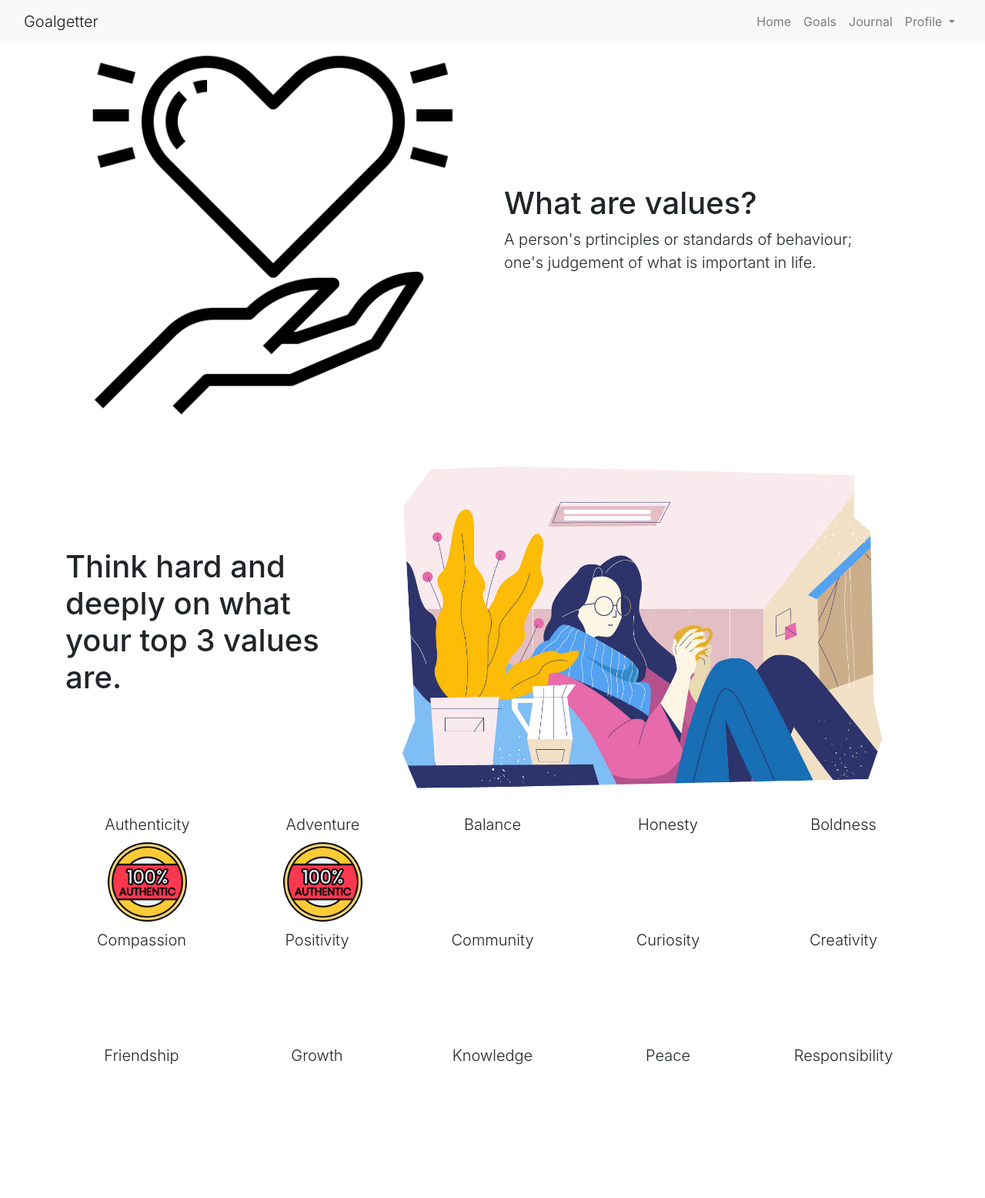
After one commit to shingtzewoo/goalgetter, a Flask app: page /questions/values in a window 1280 px wide. The commit adds this page. Shown: the whole page at 77% size. Run offline with Flask 2, Linux system fonts and the light colour scheme; the visitor is signed in with stand-in values (Sample User, id 1); some libraries are stand-ins or nearby versions.

Commit message:
new models and questionnaire page

```diff
--- a/goalgetter/app.py
+++ b/goalgetter/app.py
@@ -3,6 +3,7 @@ from flask import Flask, render_template, flash
 # blueprints
 from goalgetter.blueprints.page import page
 from goalgetter.blueprints.user import user
+from goalgetter.blueprints.goals import goals
 
 # extensions
 from goalgetter.extensions import db
@@ -24,6 +25,7 @@ def create_app():
     # register blue prints here
     app.register_blueprint(page)
     app.register_blueprint(user)
+    app.register_blueprint(goals)
 
     # register extensions
     extensions(app)
--- a/goalgetter/blueprints/goals/__init__.py
+++ b/goalgetter/blueprints/goals/__init__.py
@@ -0,0 +1 @@
+from goalgetter.blueprints.goals.views import goals
--- a/goalgetter/blueprints/goals/models/milestones.py
+++ b/goalgetter/blueprints/goals/models/milestones.py
@@ -14,4 +14,4 @@ class Milestone(db.Model):
     goal = db.Column(db.Integer, db.ForeignKey('goals.id', onupdate='CASCADE', ondelete='CASCADE'), index=True, nullable=False)
 
     def __init__(self, **kwargs):
-        super(Goal, self).__init__(**kwargs)
+        super(Milestone, self).__init__(**kwargs)
--- /dev/null
+++ b/goalgetter/blueprints/goals/templates/values.html
@@ -0,0 +1,121 @@
+{% extends 'layouts/app.html' %}
+
+{% block title %}What Are Your Values{% endblock %}
+{% block meta_description %}Find out more about your true self.{% endblock %}
+
+{% block body %}
+<section class="row">
+    <div class="col d-flex flex-row justify-content-center">
+        <img src="{{ url_for('static', filename='images/life.png') }}" class="img-fluid floaf-left"
+        width="500" height="50"
+        alt="Picture of a hand and a heart made by ultimatearm available on https://www.flaticon.com/authors/ultimatearm">
+    </div>
+    <div class="col d-flex flex-column justify-content-center" data-aos="fade-in" data-aos-once="true" data-aos-easing="ease-in" data-aos-duration="600">
+            <h1 class="text-left">What are values?</h1>
+            <p class="text-left lead">
+                A person's prtinciples or standards of behaviour;
+                <br>
+                one's judgement of what is important in life.
+                <br>
+            </p>
+    </div>
+</section>
+<section class="row">
+    <div class="col d-flex flex-column justify-content-center">
+        <h1 data-aos="fade-in" data-aos-once="true" data-aos-easing="ease-in" class="text-left">Think hard and deeply on what your top 3 values are.</h1>
+    </div>
+    <div class="col-8 d-flex flex-row justify-content-center">
+        <img src="{{ url_for('static', filename='images/cozy-time.jpg') }}" class="img-fluid"
+        alt="Girl sitting down and drinking coffee on https://www.vecteezy.com/free-vector/human">
+    </div>
+</section>
+<section class="row d-flex">
+    <div class="col col-*">
+        <form method="POST" action="{{ url_for('goals.values')}}">
+            <div class="row" style="height: 150px">
+                <div class="col d-flex flex-column mb-2 mx-1" style="height:150px;">
+                    <div class="d-flex flex-column animate__animated flash" data-aos="fade-in" data-aos-once="true" style="z-index: 0; position: absolute; background-color:white;">
+                        <label class="text-center lead value" for="authentic">Authenticity</label>
+                        <input type="checkbox" name="authentic" value="authentic">
+                        <img src="{{ url_for('static', filename='images/authentic.png') }}" class="img-fluid mx-auto auth" alt="Authentic stamp icon made https://www.flaticon.com/authors/flat-icons" style="max-width: 50%; max-height: 50%">
+                    </div>
+                    <div class="d-flex flex-column animate_animated" style="z-index: -1; position: absolute; overflow: auto;">
+                        <p class="text-center lead">True to one's own personality, spirit, or character.</p>
+                    </div>
+                </div>
+                <div class="col d-flex flex-column mb-2 mx-1 animate__animated">
+                    <div class="d-flex flex-column animate__animated flash" data-aos="fade-in" data-aos-once="true" style="z-index: 0; position: absolute; background-color:white;">
+                        <label class="text-center lead value" for="adventure">Adventure</label>
+                        <input type="checkbox" name="authentic" value="adventure" id="adventure">
+                        <img src="{{ url_for('static', filename='images/authentic.png') }}" class="img-fluid mx-auto auth" alt="Authentic stamp icon made https://www.flaticon.com/authors/flat-icons" style="max-width: 50%; max-height: 50%">
+                    </div>
+                    <div class="d-flex flex-column animate_animated" style="z-index: -1; position: absolute; overflow: auto;">
+                        <p class="text-center lead">True to one's own personality, spirit, or character.</p>
+                    </div>
+                </div>
+                <div class="col d-flex flex-column mb-2 mx-1 animate__animated flash" data-aos="fade-in" data-aos-once="true">
+                    <input type='hidden'>
+                    <p class="text-center lead">Balance</p>
+                </div>
+                <div class="col d-flex flex-column mb-2 mx-1 animate__animated flash" data-aos="fade-in" data-aos-once="true">
+                    <input type='hidden'>
+                    <p class="text-center lead">Honesty</p>
+                </div>
+                <div class="col d-flex flex-column mb-2 mx-1 animate__animated flash" data-aos="fade-in" data-aos-once="true">
+                    <input type='hidden'>
+                    <p class="text-center lead">Boldness</p>
+                </div>
+            </div>
+            <div class="row" style="height: 150px">
+                <div class="col d-flex flex-column mb-2 mx-1 animate__animated flash" data-aos="fade-in" data-aos-once="true">
+                    <input type='hidden'>
+                    <p class="text-center lead">Compassion</p>
+                </div>
+                <div class="col d-flex flex-column mb-2 mx-1 animate__animated flash" data-aos="fade-in" data-aos-once="true">
+                    <input type='hidden'>
+                    <p class="text-center lead">Positivity</p>
+                </div>
+                <div class="col d-flex flex-column mb-2 mx-1 animate__animated flash" data-aos="fade-in" data-aos-once="true">
+                    <input type='hidden'>
+                    <p class="text-center lead">Community</p>
+                </div>
+                <div class="col d-flex flex-column mb-2 mx-1 animate__animated flash" data-aos="fade-in" data-aos-once="true">
+                    <input type='hidden'>
+                    <p class="text-center lead">Curiosity</p>
+                </div>
+                <div class="col d-flex flex-column mb-2 mx-1 animate__animated flash" data-aos="fade-in" data-aos-once="true">
+                    <input type='hidden'>
+                    <p class="text-center lead">Creativity</p>
+                </div>
+            </div>
+            <div class="row" style="height: 150px">
+                <div class="col d-flex flex-column mb-2 mx-1 animate__animated flash" data-aos="fade-in" data-aos-once="true">
+                    <input type='hidden'>
+                    <p class="text-center lead">Friendship</p>
+                </div>
+                <div class="col d-flex flex-column mb-2 mx-1 animate__animated flash" data-aos="fade-in" data-aos-once="true">
+                    <input type='hidden'>
+                    <p class="text-center lead">Growth</p>
+                </div>
+                <div class="col d-flex flex-column mb-2 mx-1 animate__animated flash" data-aos="fade-in" data-aos-once="true">
+                    <input type='hidden'>
+                    <p class="text-center lead">Knowledge</p>
+                </div>
+                <div class="col d-flex flex-column mb-2 mx-1 animate__animated flash" data-aos="fade-in" data-aos-once="true">
+                    <input type='hidden'>
+                    <p class="text-center lead">Peace</p>
+                </div>
+                <div class="col d-flex flex-column mb-2 mx-1 animate__animated flash" data-aos="fade-in" data-aos-once="true">
+                    <input type='hidden'>
+                    <p class="text-center lead">Responsibility</p>
+                </div>
+            </div>
+        </form>
+    </div>
+</section>
+<script src="{{ url_for('static', filename='scripts/main.js') }}" type="text/javascript"></script>
+<script>
+    animation("flash", "animate__fadeOut", "animate__fadeIn");
+    chosen('input', 'flash');
+</script>
+{% endblock %}
--- a/goalgetter/blueprints/goals/views.py
+++ b/goalgetter/blueprints/goals/views.py
@@ -0,0 +1,18 @@
+from flask import Blueprint, render_template, url_for, flash, current_app, request, redirect
+from werkzeug.security import generate_password_hash
+from flask_login import login_required, login_user, current_user, logout_user
+from goalgetter.blueprints.user.decorators import anonymous_required
+from goalgetter.blueprints.user.forms import LoginForm, SignupForm
+from goalgetter.blueprints.goals.models.goals import Goal
+from goalgetter.blueprints.goals.models.milestones import Milestone
+from goalgetter.extensions import db
+
+goals = Blueprint('goals', __name__, template_folder='templates')
+
+
+@goals.route('/questions/values', methods=['GET', 'POST'])
+@login_required
+def values():
+    if request.method == "POST":
+        return None
+    return render_template('values.html')
--- a/goalgetter/blueprints/page/templates/landingpage.html
+++ b/goalgetter/blueprints/page/templates/landingpage.html
@@ -5,7 +5,7 @@
 
 {% block body %}
 <div class="row flex-column">
-    <img src="static/images/journal.png" class="img-fluid mx-auto"
+    <img src="{{ url_for('static', filename='images/journal.png') }}" class="img-fluid mx-auto"
         width="229" height="50"
         alt="Picture of a journal and a pen made by https://www.freepik.com available on https://www.flaticon.com/">
     <h2 class="mx-auto">Achieve at your own pace.</h2>
--- a/goalgetter/blueprints/user/models.py
+++ b/goalgetter/blueprints/user/models.py
@@ -13,6 +13,9 @@ class User(UserMixin, db.Model):
     email = db.Column(db.String(255), unique=True, index=True, nullable=False, server_default='')
     password = db.Column(db.String, nullable=False, server_default='')
     name = db.Column(db.String(128))
+    questionnaire = db.Column('is_complete', db.Boolean(), nullable=False,
+                       server_default='0')
+    values = db.Column(db.ARRAY(db.String), server_default='{}')
 
     # 1:M relationship with the goals table
     goal = db.relationship(Goal, uselist=True, backref='users', passive_deletes=True)
--- a/goalgetter/blueprints/user/views.py
+++ b/goalgetter/blueprints/user/views.py
@@ -56,8 +56,7 @@ def signup():
             new_user.save()
 
             if login_user(new_user):
-                flash('Welcome to Goalgetter, thank you for signing up!', 'success')
-                return redirect(url_for('page.home'))
+                return redirect(url_for('goals.values'))
         else:
             flash('This email already exists.', 'danger')
 
@@ -66,4 +65,5 @@ def signup():
 @user.route('/account')
 @login_required
 def account():
+    # to do
     return render_template('signup.html')
--- /dev/null
+++ b/goalgetter/static/styles/main.css
@@ -0,0 +1,7 @@
+section {
+    height: 500px;
+}
+
+input[type=checkbox] {
+    display: none;
+}
--- a/goalgetter/templates/layouts/app.html
+++ b/goalgetter/templates/layouts/app.html
@@ -14,7 +14,7 @@
 
         <div class="collapse navbar-collapse" id="navbar">
             <ul class="navbar-nav ml-auto mb-2 mb-lg-0">
-                {% if current_user.is_authenticated %}
+                {% if current_user.is_authenticated %} <!-- and current_user.is_complete  -->
                     <li class="nav-item">
                         <a class="nav-link" href="{{ url_for('page.home') }}">Home</a>
                     </li>
--- a/goalgetter/templates/layouts/base.html
+++ b/goalgetter/templates/layouts/base.html
@@ -10,6 +10,10 @@
 
     <link rel="stylesheet" href="{{ url_for('static', filename='styles/vendor/bootstrap-grid.min.css') }}">
     <link rel="stylesheet" href="{{ url_for('static', filename='styles/vendor/bootstrap.min.css') }}">
+    <link rel="stylesheet" href="{{ url_for('static', filename='styles/main.css') }}">
+    <link rel="stylesheet" href="https://cdnjs.cloudflare.com/ajax/libs/animate.css/4.1.1/animate.min.css"/>
+    <link href="https://unpkg.com/aos@2.3.1/dist/aos.css" rel="stylesheet">
+
 
     <title>{% block title %}{% endblock %}</title>
   </head>
@@ -23,5 +27,9 @@
     </main>
     <script src="https://cdn.jsdelivr.net/npm/@popperjs/core@2.9.1/dist/umd/popper.min.js" integrity="sha384-SR1sx49pcuLnqZUnnPwx6FCym0wLsk5JZuNx2bPPENzswTNFaQU1RDvt3wT4gWFG" crossorigin="anonymous"></script>
     <script src="https://cdn.jsdelivr.net/npm/bootstrap@5.0.0-beta3/dist/js/bootstrap.min.js" integrity="sha384-j0CNLUeiqtyaRmlzUHCPZ+Gy5fQu0dQ6eZ/xAww941Ai1SxSY+0EQqNXNE6DZiVc" crossorigin="anonymous"></script>
+    <script src="https://unpkg.com/aos@2.3.1/dist/aos.js"></script>
+    <script>
+      AOS.init();
+    </script>
   </body>
 </html>
```
Also changed, not shown: goalgetter/blueprints/goals/forms.py (added, +15 -0 lines), goalgetter/static/scripts/main.js (added, +48 -0 lines), goalgetter/blueprints/goals/models/__init__.py (added), goalgetter/blueprints/goals/models/goals.py (line endings or trailing spaces), goalgetter/static/images/authentic.png (added), goalgetter/static/images/cozy-time.jpg (added), goalgetter/static/images/life.png (added).
